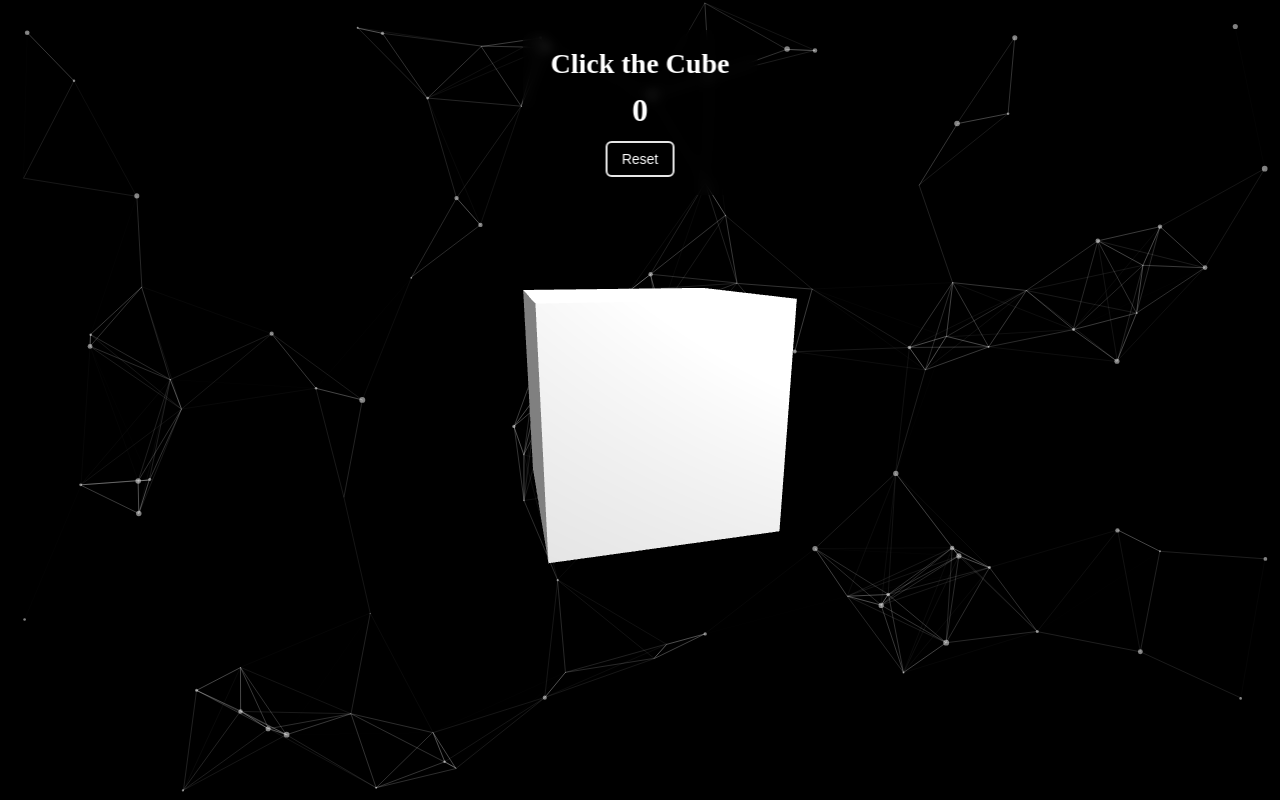
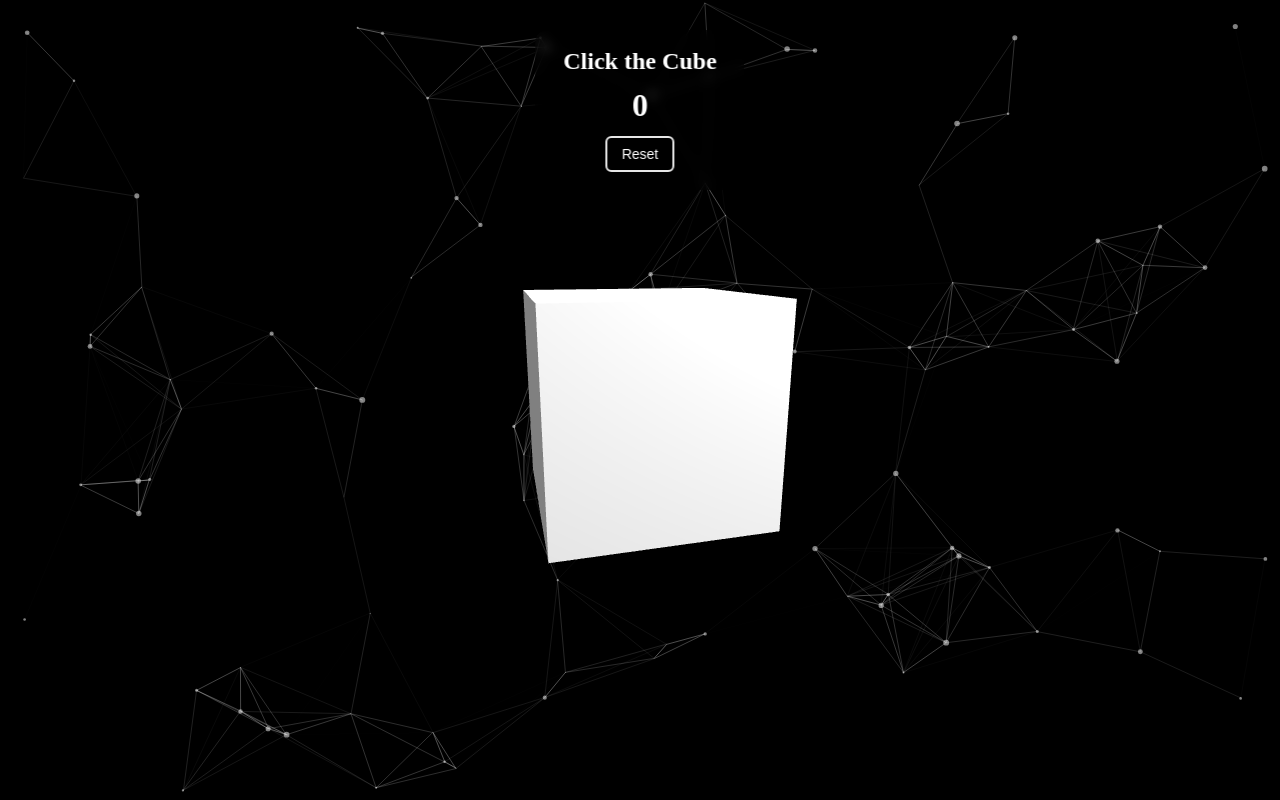
Before and after one commit to Lee-Sifu/Project-2_Cart263, a plain HTML site: page Project-2_Cart263-main/index.html in a window 1280 px wide. Drawn offline with nearby package versions, Linux system fonts and the light colour scheme; animation ran at ten frames a second.

Commit message:
Adjusted font size

```diff
--- a/Project-2_Cart263-main/css/style.css
+++ b/Project-2_Cart263-main/css/style.css
@@ -55,7 +55,7 @@ body {
 
 #game-ui h1 {
   margin: 0;
-  font-size: 28px;
+  font-size: 24px;
 }
 
 #click-count {
```
